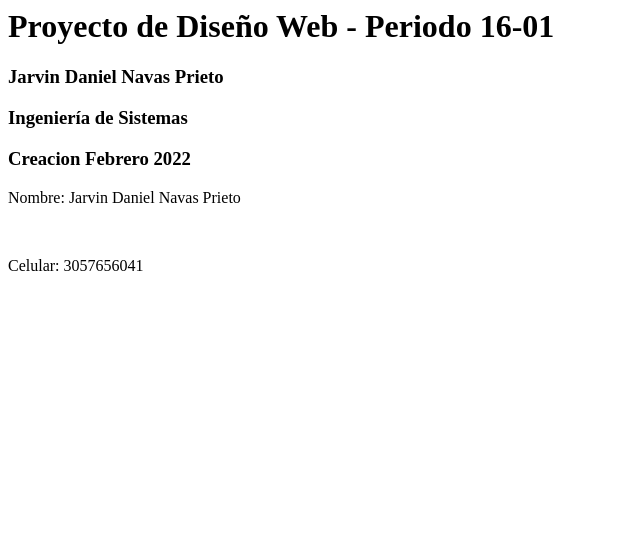
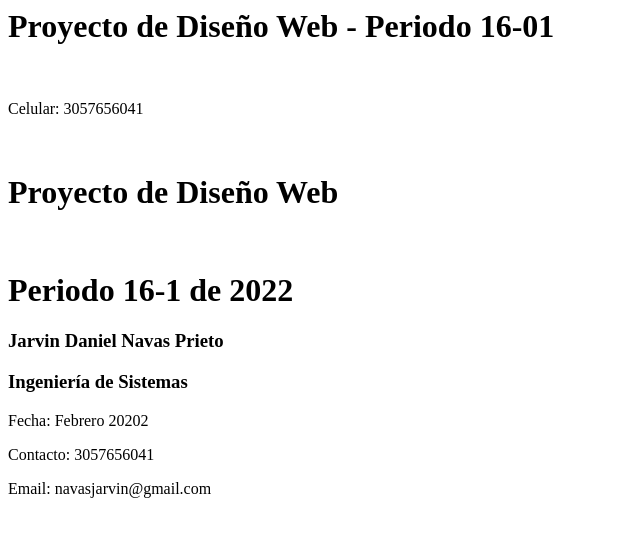
Before and after one commit to JarvinNavas/DSW-JarvinNavas, a plain HTML site: page index.html in a window 1280 px wide. Shown: the whole page, without its empty margins (0-640 px from the left). Drawn offline with Linux system fonts and the light colour scheme.

Commit message:
Update_1
Primeros pasos HTML Datos basicos

```diff
--- a/index.html
+++ b/index.html
@@ -1,6 +1,20 @@
 <h1> Proyecto de Diseño Web - Periodo 16-01 </h1>
-<h3> Jarvin Daniel Navas Prieto </h3>
-<h3> Ingeniería de Sistemas </h3>
-<h3> Creacion Febrero 2022 </h3>
-<p>Nombre: Jarvin Daniel Navas Prieto </p>
-<br><p>Celular: 3057656041</p></br>
+<br><p>Celular: 3057656041</p></br><!DOCTYPE html>
+<html lang="en">
+<head>
+    <meta charset="UTF-8">
+    <meta http-equiv="X-UA-Compatible" content="IE=edge">
+    <meta name="viewport" content="width=device-width, initial-scale=1.0">
+    <title>Document</title>
+</head>
+<body>
+    <h1>Proyecto de Diseño Web</h1><br>
+    <h1>Periodo 16-1 de 2022</h1>
+    <h3>Jarvin Daniel Navas Prieto</h3>
+    <h3>Ingeniería de Sistemas</h3>
+    <p>Fecha: Febrero 20202</p>
+    <p>Contacto: 3057656041</p>
+    <p>Email: navasjarvin@gmail.com</p>
+
+</body>
+</html>
```
